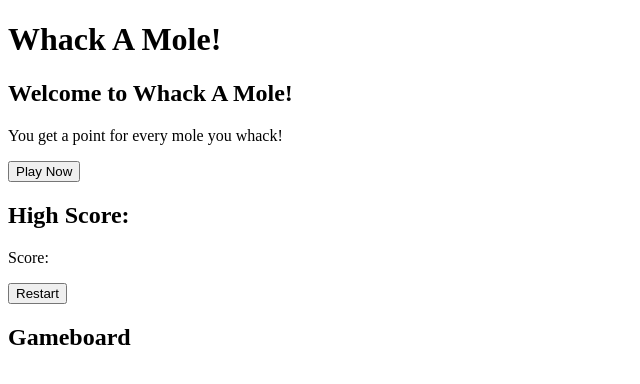
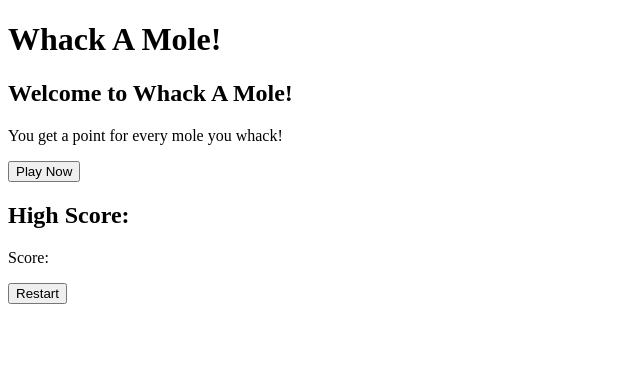
Before and after one commit to torbitj/whack-a-mole, a React (Vite) app: page / in a window 1280 px wide. Shown: the top 384 px of the page, without its empty margins (0-640 px from the left). Built offline with nearby package versions, Linux system fonts and the light colour scheme.

Commit message:
Add base to GameBoard component

```diff
--- a/src/GameBoard.jsx
+++ b/src/GameBoard.jsx
@@ -1,5 +1,9 @@
 const GameBoard = () => {
-  return <h2>Gameboard</h2>
+  return (
+    <ul>
+
+    </ul>
+  )
 }
 
 export default GameBoard;
```
